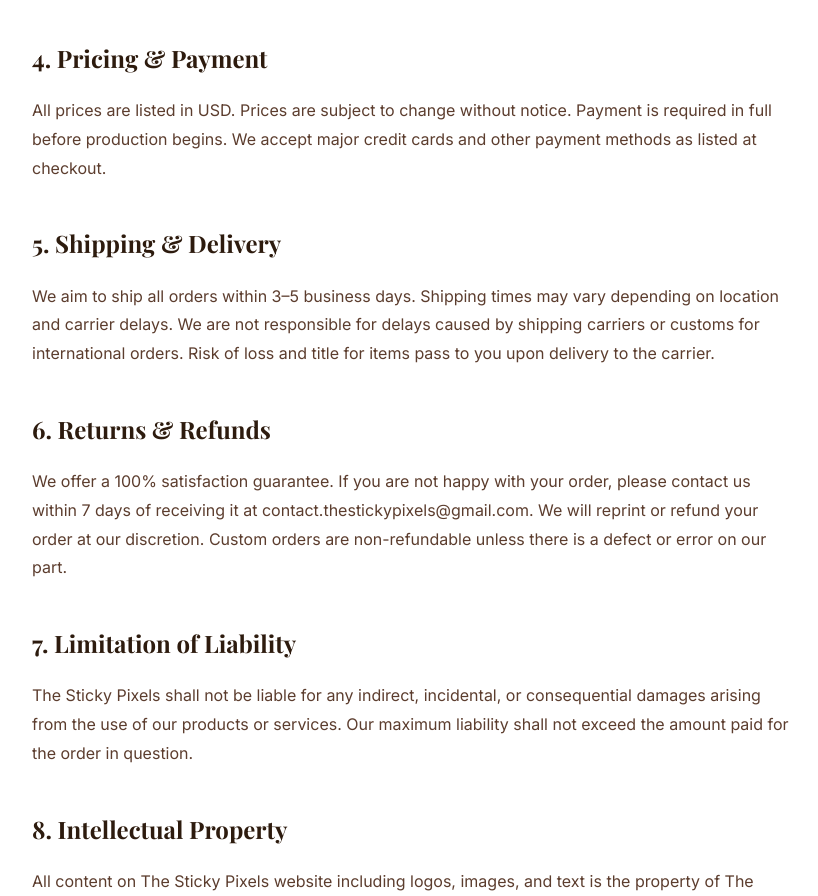
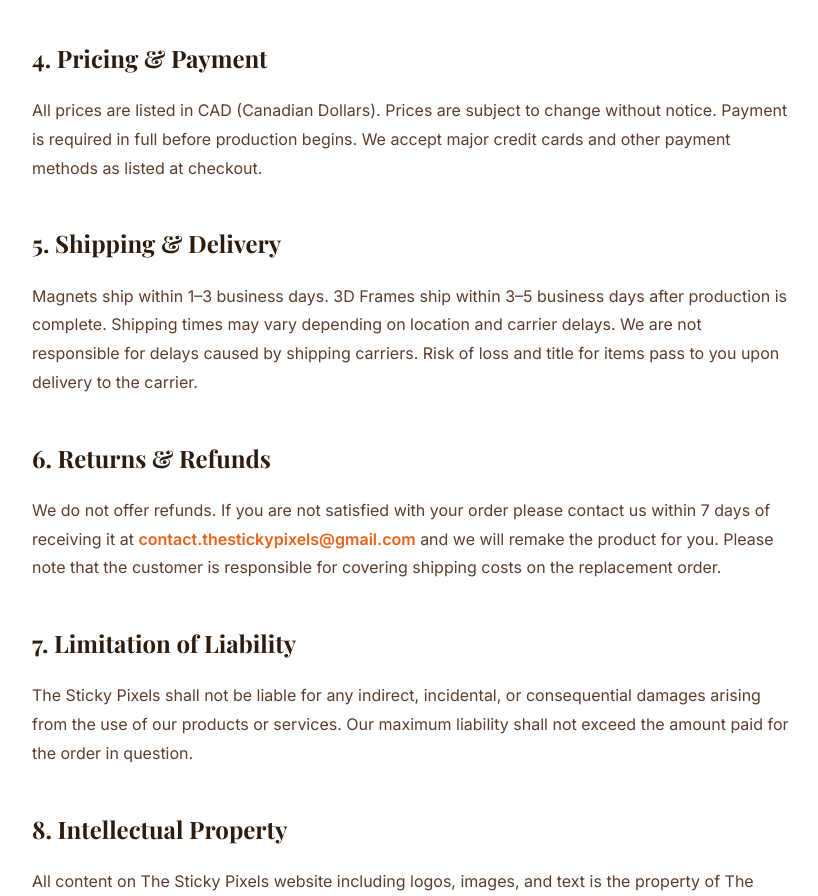
Before and after one commit to MRPROTIK/the-sticky-pixels, a plain HTML site: page terms-of-service.html in a window 1280 px wide. Shown: the part 1030-1926 px from the top of the page, without its empty margins (228-1046 px from the left). Drawn offline with nearby package versions, Linux system fonts and the light colour scheme.

Commit message:
fix: terms of service — USD to CAD, update shipping times, update refund policy to no refunds remake only

```diff
--- a/terms-of-service.html
+++ b/terms-of-service.html
@@ -120,13 +120,13 @@
           <p>By submitting a photo to The Sticky Pixels, you confirm that you own the rights to that photo or have permission to use it for printing purposes. We are not responsible for any copyright infringement resulting from photos submitted by customers. We reserve the right to refuse any order that contains inappropriate, offensive, or illegal content.</p>
 
           <h2>4. Pricing & Payment</h2>
-          <p>All prices are listed in USD. Prices are subject to change without notice. Payment is required in full before production begins. We accept major credit cards and other payment methods as listed at checkout.</p>
+          <p>All prices are listed in CAD (Canadian Dollars). Prices are subject to change without notice. Payment is required in full before production begins. We accept major credit cards and other payment methods as listed at checkout.</p>
 
           <h2>5. Shipping & Delivery</h2>
-          <p>We aim to ship all orders within 3–5 business days. Shipping times may vary depending on location and carrier delays. We are not responsible for delays caused by shipping carriers or customs for international orders. Risk of loss and title for items pass to you upon delivery to the carrier.</p>
+          <p>Magnets ship within 1–3 business days. 3D Frames ship within 3–5 business days after production is complete. Shipping times may vary depending on location and carrier delays. We are not responsible for delays caused by shipping carriers. Risk of loss and title for items pass to you upon delivery to the carrier.</p>
 
           <h2>6. Returns & Refunds</h2>
-          <p>We offer a 100% satisfaction guarantee. If you are not happy with your order, please contact us within 7 days of receiving it at contact.thestickypixels@gmail.com. We will reprint or refund your order at our discretion. Custom orders are non-refundable unless there is a defect or error on our part.</p>
+          <p>We do not offer refunds. If you are not satisfied with your order please contact us within 7 days of receiving it at <a href="mailto:contact.thestickypixels@gmail.com" style="color: #E8621A; text-decoration: none; font-weight: 600;">contact.thestickypixels@gmail.com</a> and we will remake the product for you. Please note that the customer is responsible for covering shipping costs on the replacement order.</p>
 
           <h2>7. Limitation of Liability</h2>
           <p>The Sticky Pixels shall not be liable for any indirect, incidental, or consequential damages arising from the use of our products or services. Our maximum liability shall not exceed the amount paid for the order in question.</p>
```
